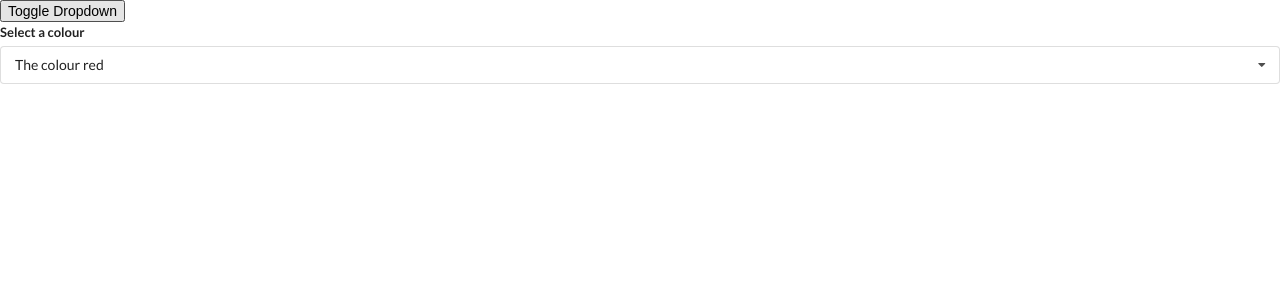
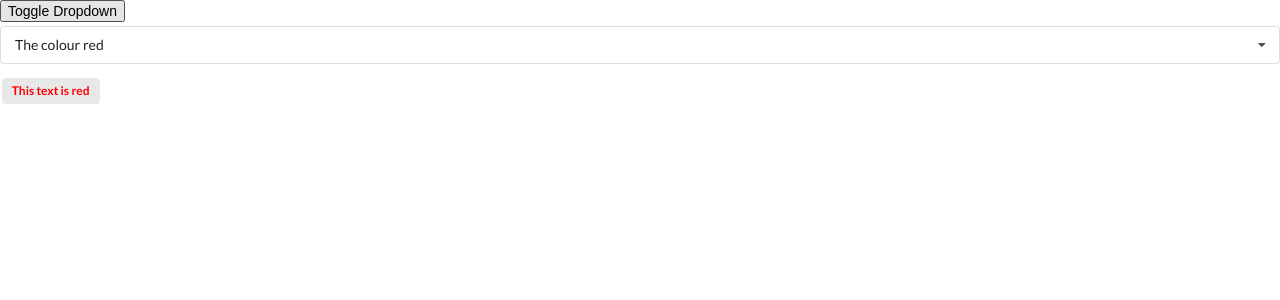
Before and after one commit to glynester/widgets, a React (Create React App) app: page / in a window 1280 px wide. Shown: the top 300 px of the page. Built offline with nearby package versions, Linux system fonts and the light colour scheme; what random-word-slugs would draw is missing.

Commit message:
Text to change colour with selection. Still an error on toggle - removeEventListener doesn't seem to be working.

```diff
--- a/src/components/Dropdown.js
+++ b/src/components/Dropdown.js
@@ -14,7 +14,8 @@ const Dropdown=({options, onSelectedChange, selected})=>{
       setOpen(false);
     }
 
-    document.body.addEventListener('click',onBodyClick);
+    document.body.addEventListener('click',onBodyClick,
+    { capture: true });
     // Cleanup function below is invoked when component is about to be removed from the screen
     return ()=>{
       // We want to remove the addEventListener because if causes an error when the component is no longer there.
@@ -42,7 +43,7 @@ const Dropdown=({options, onSelectedChange, selected})=>{
     <div ref={ref} className="ui form">
       <div className="field">
         <label className="label">
-          Select a colour
+          {/* Select a colour */}
         </label>
         <div onClick={()=>{
             // console.log('Dropdown click!!!');
@@ -55,6 +56,7 @@ const Dropdown=({options, onSelectedChange, selected})=>{
           </div>
         </div>
       </div>
+      <div className='ui label' style={{color: `${selected.value}`}}>{`This text is ${selected.value}`} </div>
     </div>
   )
 }
```
